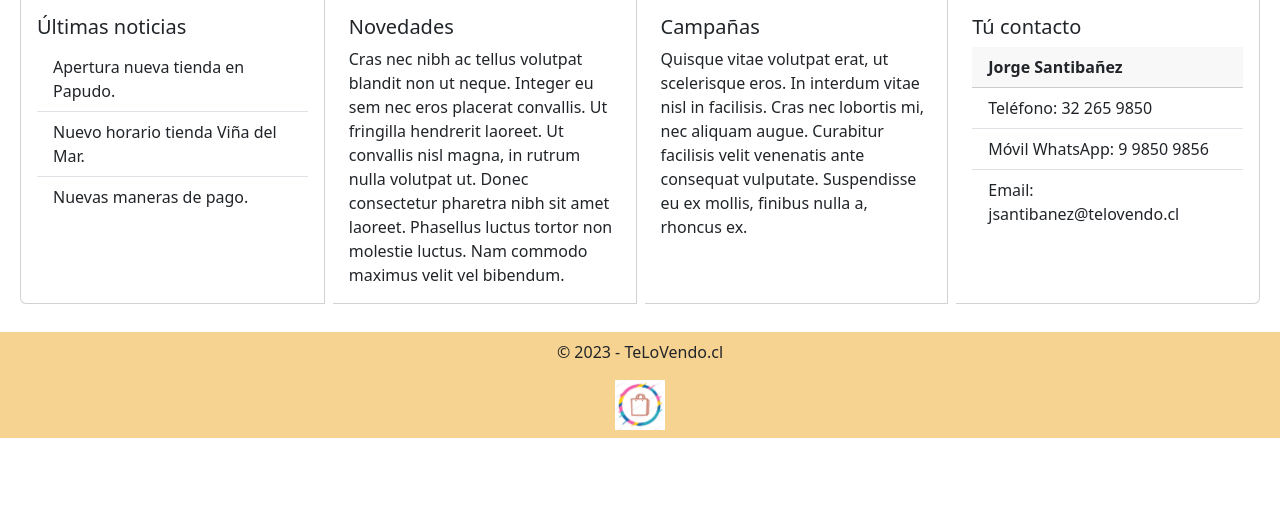
After one commit to grupo-2-Bootcamp/telovendo, a Django app: page /interno/trabajadores in a window 1280 px wide. The commit adds this page. Shown: the part 280-800 px from the top of the page. Run offline with Django 4.2, Linux system fonts and the light colour scheme; a user stored in the database is signed in; parts of the project's set-up code (start-up, migrations or seed data) failed here and were passed over.

Commit message:
Cambios de estructura

```diff
--- a/website/telovendo/templates/base.html
+++ b/website/telovendo/templates/base.html
@@ -23,7 +23,7 @@
                     <li class="nav-item"> <a class="nav-link" aria-current="page" href="{% url 'index' %}">Inicio</a> </li>
                     <li class="nav-item"> <a class="nav-link" href="{% url 'usuarios' %}">Usuarios</a> </li>
                     {% if user.is_authenticated == False %}
-                        <li class="nav-item"><a class="nav-link active" aria-current="page" href="{% url 'newuser' %}">Crear cuenta</a></li>
+                        <li class="nav-item"><a class="nav-link" aria-current="page" href="{% url 'newuser' %}">Crear cuenta</a></li>
                     {% endif %}
                     <li class="nav-item"> <a class="nav-link" href="{% url 'contactoproveedores' %}">Registro de proveedores</a> </li>
                     <li class="nav-item">
--- /dev/null
+++ b/website/telovendo/templates/telovendo-interno/interno-trabajadores.html
@@ -0,0 +1,51 @@
+{% extends "base.html" %}
+
+{% block content %}
+
+    <p>Hola {{primer_nombre}} {{segundo_nombre}} al sitio privado exclusivo para trabajadores de TeLoVendo. Acá podrán enterarse de lo último de nuestra empresa.</p>
+
+    <div class="card-group m-1 mt-5 mb-3">
+        <div class="card m-1">
+            <img src="https://picsum.photos/id/668/400/100" class="card-img-top">
+            <div class="card-body">
+                <h5 class="card-title">Últimas noticias</h5>
+                <ul class="list-group list-group-flush">
+                    <li class="list-group-item">Apertura nueva tienda en Papudo.</li>
+                    <li class="list-group-item">Nuevo horario tienda Viña del Mar.</li>
+                    <li class="list-group-item">Nuevas maneras de pago.</li>
+                </ul>
+            </div>
+        </div>
+        <div class="card m-1">
+            <img src="https://picsum.photos/id/445/400/100" class="card-img-top">
+            <div class="card-body">
+                <h5 class="card-title">Novedades</h5>
+                <p class="card-text">Cras nec nibh ac tellus volutpat blandit non ut neque. Integer eu sem nec eros placerat convallis. Ut fringilla hendrerit laoreet. Ut convallis nisl magna, in rutrum nulla volutpat ut. Donec consectetur pharetra nibh sit amet laoreet. Phasellus luctus tortor non molestie luctus. Nam commodo maximus velit vel bibendum.</p>
+            </div>
+        </div>
+        <div class="card m-1">
+            <img src="https://picsum.photos/id/20/400/100" class="card-img-top">
+            <div class="card-body">
+                <h5 class="card-title">Campañas</h5>
+                <p class="card-text">Quisque vitae volutpat erat, ut scelerisque eros. In interdum vitae nisl in facilisis. Cras nec lobortis mi, nec aliquam augue. Curabitur facilisis velit venenatis ante consequat vulputate. Suspendisse eu ex mollis, finibus nulla a, rhoncus ex.</p>
+                <div class="d-flex justify-content-center">
+                </div>
+            </div>
+        </div>
+        <div class="card m-1">
+            <img src="https://picsum.photos/id/370/400/100" class="card-img-top">
+            <div class="card-body">
+                <h5 class="card-title">Tú contacto</h5>
+                <div class="card-header fw-bold">
+                    Jorge Santibañez
+                </div>
+                <ul class="list-group list-group-flush">
+                    <li class="list-group-item">Teléfono: 32 265 9850</li>
+                    <li class="list-group-item">Móvil WhatsApp: 9 9850 9856</li>
+                    <li class="list-group-item">Email: jsantibanez@telovendo.cl</li>
+                </ul>
+            </div>
+        </div>
+    </div>
+
+{% endblock %}
--- a/website/telovendo/views.py
+++ b/website/telovendo/views.py
@@ -1,7 +1,7 @@
 from django.shortcuts import render, redirect
 from django.views.generic import TemplateView
 from django.contrib.auth.models import User
-from telovendo.form import FormularioProveedores, FormularioLogin, FormularioCreaUsuarios
+from telovendo.form import FormularioProveedores, FormularioLogin, FormularioCreaUsuarios, FormularioConsultaProveedor
 from telovendo.models import FormularioProveedoresDB
 from django.contrib.auth import authenticate, login, logout
 
@@ -92,8 +92,6 @@ class ContactoProveedoresView(TemplateView):
 
 class LoginView(TemplateView):
     template_name = "telovendo/login.html"
-
-
     def get(self, request, *args, **kwargs):
         formulario = FormularioLogin()
         title = "Acceso al sitio interno"
@@ -109,27 +107,46 @@ class LoginView(TemplateView):
             if user is not None:
                 if user.is_active:
                     login(request, user)
-                    return redirect("sitiointerno")
+                    if request.user.groups.filter(name='Trabajadores').exists():
+                        return redirect('sitiointerno-trabajadores')
+                    elif request.user.groups.filter(name='Clientes').exists():
+                        return redirect('sitiointerno-clientes')
+                    elif request.user.groups.filter(name='Proveedores').exists():
+                        return redirect('sitiointerno-proveedores')
+                    else:
+                        return redirect('index')
             form.add_error("username", "Se han ingresado las credenciales equivocados.")
             return render(request, self.template_name, { "form": form, "title": title,})
         else:
             return render(request, self.template_name, { "form": form, "title": title,})
 
-class PaginaRestringidaView(TemplateView):
-    template_name = "telovendo-interno/bienvenida.html"
+class ClientesRestringidoView(TemplateView):
+    template_name = "telovendo-interno/interno-clientes.html"
 
     # permission_required = "principal.puede_leer_formulario"
 
     # @method_decorator(login_required)
     def get(self, request, *args, **kwargs):
         title = "Sitio Interno"
-        # titulo = "Restringido"
-        # contexto = {
-        # "titulo": titulo,
-        # "categorias": categorias
-        # }
-        # if titulo is None:
-        #     return redirect("home")
         primer_nombre = request.user.first_name or "Usuari@ sin nombre registrado."
         segundo_nombre = request.user.last_name
         return render(request, self.template_name, {"primer_nombre" : primer_nombre, "segundo_nombre" : segundo_nombre, "title" : title,})
+
+class TrabajadoresRestringidoView(TemplateView):
+    template_name = "telovendo-interno/interno-trabajadores.html"
+
+    def get(self, request, *args, **kwargs):
+        title = "Sitio Interno"
+        primer_nombre = request.user.first_name or "Usuari@ sin nombre registrado."
+        segundo_nombre = request.user.last_name
+        return render(request, self.template_name, {"primer_nombre" : primer_nombre, "segundo_nombre" : segundo_nombre, "title" : title,})
+
+class ProveedoresRestringidoView(TemplateView):
+    template_name = "telovendo-interno/interno-proveedores.html"
+
+    def get(self, request, *args, **kwargs):
+        form = FormularioConsultaProveedor()
+        title = "Sitio Interno"
+        primer_nombre = request.user.first_name or "Usuari@ sin nombre registrado."
+        segundo_nombre = request.user.last_name
+        return render(request, self.template_name, {"primer_nombre" : primer_nombre, "segundo_nombre" : segundo_nombre, "title" : title, 'form': form,})
--- a/website/website/urls.py
+++ b/website/website/urls.py
@@ -19,7 +19,7 @@ from django.contrib.auth.views import LogoutView
 from django.contrib.auth.decorators import login_required
 from django.urls import path
 from website.views import bienvenido, inicio
-from telovendo.views import IndexView, UsuariosView, ContactoProveedoresView, LoginView, PaginaRestringidaView, CreateUsersView
+from telovendo.views import IndexView, UsuariosView, ContactoProveedoresView, LoginView, CreateUsersView, ClientesRestringidoView, TrabajadoresRestringidoView, ProveedoresRestringidoView
 
 
 urlpatterns = [
@@ -31,5 +31,7 @@ urlpatterns = [
     path('contactoproveedores', ContactoProveedoresView.as_view(), name ='contactoproveedores'),
     path('login/', LoginView.as_view(), name="login"),
     path('logout/', LogoutView.as_view(), name='logout'),
-    path('sitiointerno', login_required(PaginaRestringidaView.as_view()), name='sitiointerno'),
+    path('interno/clientes', login_required(ClientesRestringidoView.as_view()), name='sitiointerno-clientes'),
+    path('interno/trabajadores', login_required(TrabajadoresRestringidoView.as_view()), name='sitiointerno-trabajadores'),
+    path('interno/proveedores', login_required(ProveedoresRestringidoView.as_view()), name='sitiointerno-proveedores'),
 ]
```
Also changed, not shown: website/telovendo/form.py (+30 -0 lines), website/telovendo/templates/telovendo-interno/interno-clientes.html (added, +51 -0 lines), website/telovendo/templates/telovendo-interno/interno-proveedores.html (renamed from website/telovendo/templates/telovendo-interno/bienvenida.html, +2 -9 lines), readme.md, website/db.sqlite3.
